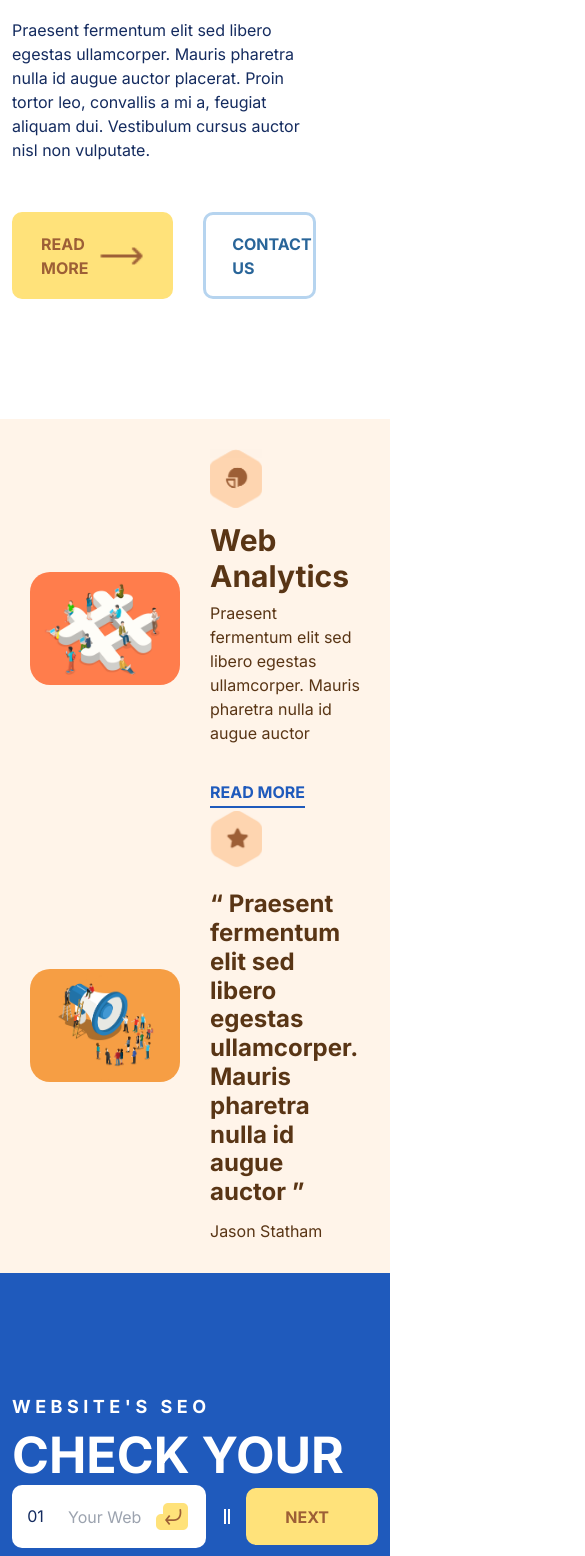
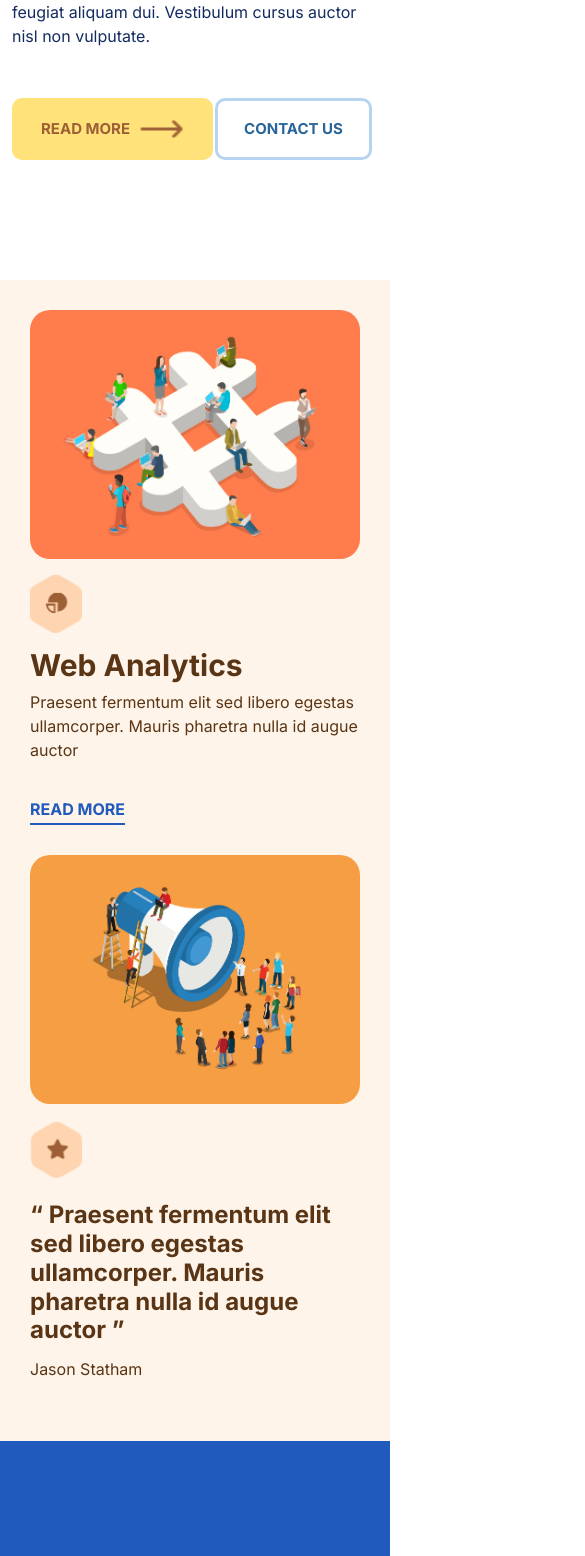
Before and after one commit to basharghawi/ssrbeef, a Next.js app: page / in a window 390 px wide. Shown: the part 1794-3350 px from the top of the page, 585 px wide, since content can reach past the window. Built offline with nearby package versions, Linux system fonts and the light colour scheme.

Commit message:
fixed responsive css

```diff
--- a/app/components/about-agency/agency.css
+++ b/app/components/about-agency/agency.css
@@ -16,6 +16,11 @@
     display: flex;
     align-items: center;
     gap: 20px;
+    @media (max-width: 995px) {
+      &::before {
+        display: none;
+      }
+    }
 
     &::before {
       content: "";
@@ -40,6 +45,11 @@
     color: #fff;
     margin-top: 35px;
     transition: all .4s;
+
+    @media (max-width: 995px) {
+      font-size: 15px;
+      padding: 13px 26px;
+    }
 
     &:hover {
       background-color: transparent;
--- a/app/components/about-what/about.css
+++ b/app/components/about-what/about.css
@@ -13,11 +13,17 @@
   & .about-desc {
     max-width: 83%;
     width: 100%;
+    @media (max-width: 1030px) {
+      max-width: 100%;
+    }
 
     & h3 {
       font-size: 60px;
       font-weight: bold;
       color: rgb(31, 90, 188);
+      @media (max-width: 1030px) {
+        font-size: 45px;
+      }
     }
     & p {
       margin-top: 15px;
@@ -30,6 +36,9 @@
     align-items: center;
     gap: 30px;
     margin-top: 50px;
+    @media (max-width: 995px) {
+      gap: 2px;
+    }
 
     & a {
       display: inline-block;
@@ -42,6 +51,9 @@
       border: 3px solid;
       position: relative;
       transition: all .4s;
+      @media (max-width: 995px) {
+        font-size: 15px;
+      }
       & i {
         position: absolute;
         top: 50%;
--- a/app/components/blogs-sec/blogs.css
+++ b/app/components/blogs-sec/blogs.css
@@ -12,6 +12,9 @@
     color: rgb(31, 90, 188);
     padding-bottom: 8px;
     position: relative;
+    @media (max-width: 995px) {
+      font-size: 45px;
+    }
 
     &::before {
       content: "";
@@ -94,6 +97,11 @@
     color: #fff;
     transition: all .4s;
 
+    @media (max-width: 995px) {
+      font-size: 15px;
+      padding: 13px 26px;
+    }
+
     &:hover {
       background-color: transparent;
       border-color: rgb(182, 212, 239);
--- a/app/components/check-website/check.css
+++ b/app/components/check-website/check.css
@@ -5,6 +5,10 @@
   & .check-website__sec-title {
     text-transform: uppercase;
     color: #fff;
+    @media (max-width: 995px) {
+      text-align: center;
+      margin-bottom: 30px;
+    }
     & span {
       display: block;
       font-size: 18px;
@@ -26,6 +30,11 @@
     display: flex;
     align-items: center;
     position: relative;
+
+    @media (max-width: 995px) {
+      flex-direction: column;
+      gap: 20px;
+    }
 
     &::before {
       content: '';
@@ -89,6 +98,13 @@
         margin-left: 0;
         margin-right: 40px;
       }
+
+      @media (max-width: 995px) {
+        margin-left: 0;
+        &::before, &::after {
+          display: none;
+        }
+      }
       &::before {
         content: '';
         position: absolute;
--- a/app/components/process/process.css
+++ b/app/components/process/process.css
@@ -12,6 +12,9 @@
     text-transform: uppercase;
     color: rgb(31, 90, 188);
     position: relative;
+    @media (max-width: 995px) {
+      font-size: 45px;
+    }
 
     &::after {
       content: "";
--- a/app/components/service-sec/service-sec.css
+++ b/app/components/service-sec/service-sec.css
@@ -6,12 +6,21 @@
     display: flex;
     align-items: center;
     flex-wrap: wrap;
+    @media (max-width: 995px) {
+      &:first-child {
+        margin-bottom: 30px;
+      }
+    }
 
     & .service-sec__box-img {
       padding: 0 15px;
       flex: 0 0 50%;
       max-width: 50%;
       overflow: hidden;
+      @media (max-width: 995px) {
+        flex: 0 0 100%;
+        max-width: 100%;
+      }
       & img {
         border-radius: 1.25rem;
       }
@@ -21,11 +30,18 @@
       padding: 0 15px;
       flex: 0 0 50%;
       max-width: 50%;
+      @media (max-width: 995px) {
+        flex: 0 0 100%;
+        max-width: 100%;
+      }
 
       & i {
         display: block;
         width: 52px;
         height: 60px;
+        @media (max-width: 995px) {
+          margin-top: 15px;
+        }
       }
       & h4 {
         font-size: 30px;
--- a/app/components/team-sec/team-box.css
+++ b/app/components/team-sec/team-box.css
@@ -59,6 +59,9 @@
     & h3 {
       font-size: 24px;
       font-weight: bold;
+      @media (max-width: 995px) {
+        font-size: 20px;
+      }
     }
     & span {
       display: block;
--- a/app/components/team-sec/team.css
+++ b/app/components/team-sec/team.css
@@ -13,6 +13,9 @@
     color: rgb(31, 90, 188);
     padding-bottom: 8px;
     position: relative;
+    @media (max-width: 995px) {
+      font-size: 45px;
+    }
 
     &::before {
       content: "";
--- a/app/global-css/global.css
+++ b/app/global-css/global.css
@@ -7,6 +7,10 @@ img {
 .container {
   /* padding: 0; */
   max-width: 1170px;
+}
+
+main {
+  overflow: hidden;
 }
 
 .bg-waves {
@@ -28,6 +32,9 @@ img {
   left: 0;
   right: auto;
   width: 367px;
+  @media (max-width: 995px) {
+    left: -200px;
+  }
 }
 
 .bg-waves .wave.wave-bottom-right {
@@ -36,6 +43,9 @@ img {
   left: auto;
   right: 0;
   width: 326px;
+  @media (max-width: 995px) {
+    right: -200px;
+  }
 }
 
 .bg-waves .wave.wave-top-left {
@@ -44,6 +54,9 @@ img {
   left: 0;
   right: auto;
   width: 421px;
+  @media (max-width: 995px) {
+    left: -200px;
+  }
 }
 
 .bg-waves .wave img.layer {
```
